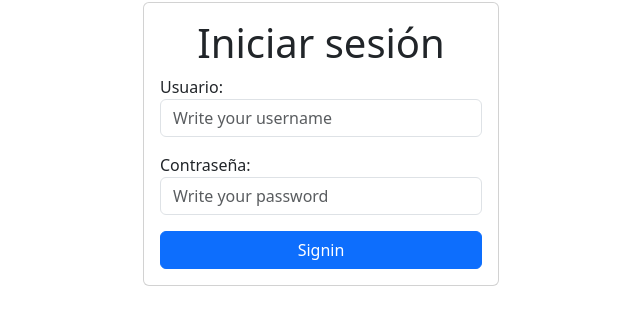
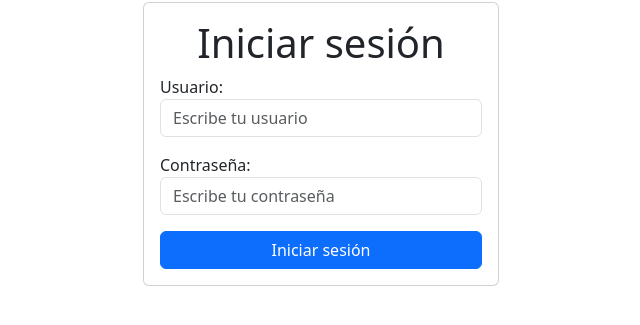
Before and after one commit to MiNSp4iN/Crud-en-Django, a Django app: page /signin/ in a window 1280 px wide. Shown: the part 122-447 px from the top of the page, without its empty margins (319-959 px from the left). Run offline with Django 5.2, Linux system fonts and the light colour scheme.

Commit message:
actualizacion tercer

```diff
--- a/tasks/forms.py
+++ b/tasks/forms.py
@@ -9,7 +9,7 @@ class TaskForm(forms.ModelForm):
         fields = ["title", "description", "important"]
         #fields nos indica los campos que queremos que se muestren en el formulario. En este caso, el título, la descripción y si es importante o no.
         widgets = {
-            "title": forms.TextInput(attrs={"class": "form-control", "placeholder": "Write a title"}),
-            "description": forms.Textarea(attrs={"class": "form-control" , "placeholder": "Write a description"}),
+            "title": forms.TextInput(attrs={"class": "form-control", "placeholder": "Escribe un título"}),
+            "description": forms.Textarea(attrs={"class": "form-control" , "placeholder": "Escribe una descripción"}),
             "important": forms.CheckboxInput(attrs={"class": "form-check-input m-auto"}),
         }
--- a/tasks/templates/create_task.html
+++ b/tasks/templates/create_task.html
@@ -18,7 +18,7 @@
                 {{form.as_p}}
 
                 <button class="btn btn-primary" type="submit">
-                    Save
+                    Guardar
                 </button>
             </form>
         </div>
--- a/tasks/templates/signin.html
+++ b/tasks/templates/signin.html
@@ -15,19 +15,19 @@
                 <div class="mb-3">
                     <label for="username">Usuario:</label>
                     <input type="text" name="username" id="username" class="form-control"
-                        placeholder="Write your username">
+                        placeholder="Escribe tu usuario">
                 </div>
 
                 <div class="mb-3">
                     <label for="password">Contraseña:</label>
                     <input type="password" name="password" id="password" class="form-control"
-                        placeholder="Write your password">
+                        placeholder="Escribe tu contraseña">
                 </div>
 
 
 
                 <button class="btn btn-primary">
-                    Signin
+                    Iniciar sesión
                 </button>
 
 
```
